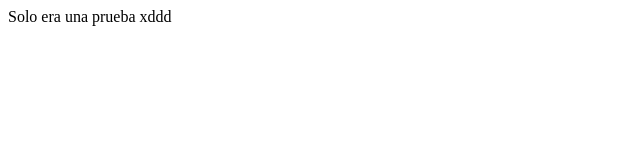
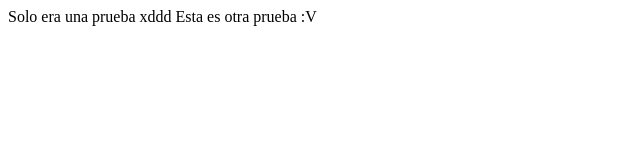
Before and after one commit to Pvargas0110/git-pueba-test, a plain HTML site: page prueba.html in a window 1280 px wide. Shown: the whole page, without its empty margins (0-640 px from the left). Drawn offline with Linux system fonts and the light colour scheme.

Commit message:
Añadimos otra prueba

```diff
--- a/prueba.html
+++ b/prueba.html
@@ -8,5 +8,6 @@
 </head>
 <body>
     Solo era una prueba xddd
+    Esta es otra prueba :V
 </body>
 </html>
```
